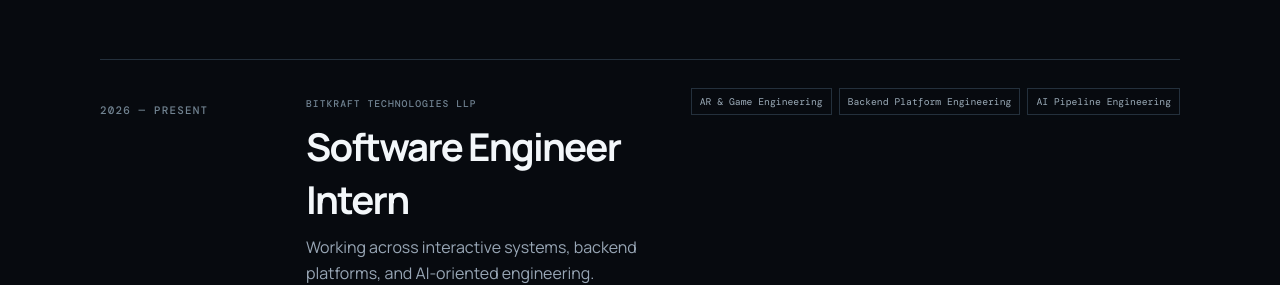
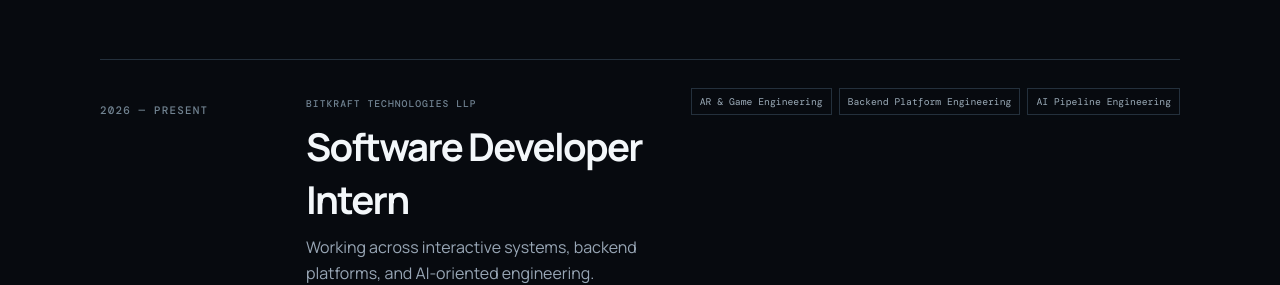
Before and after one commit to InfX2243/portfolio, a React (Vite) app: page / in a window 1280 px wide. Shown: the part 1800-2085 px from the top of the page. Built offline with nearby package versions, Linux system fonts and the light colour scheme.

Commit message:
fix: align internship title with latest profile

```diff
--- a/src/data/portfolio.js
+++ b/src/data/portfolio.js
@@ -15,7 +15,7 @@ export const experience = [
   {
     period: "2026 — present",
     org: "Bitkraft Technologies LLP",
-    role: "Software Engineer Intern",
+    role: "Software Developer Intern",
     focus: ["AR & Game Engineering", "Backend Platform Engineering", "AI Pipeline Engineering"],
     note: "Working across interactive systems, backend platforms, and AI-oriented engineering.",
   },
```
